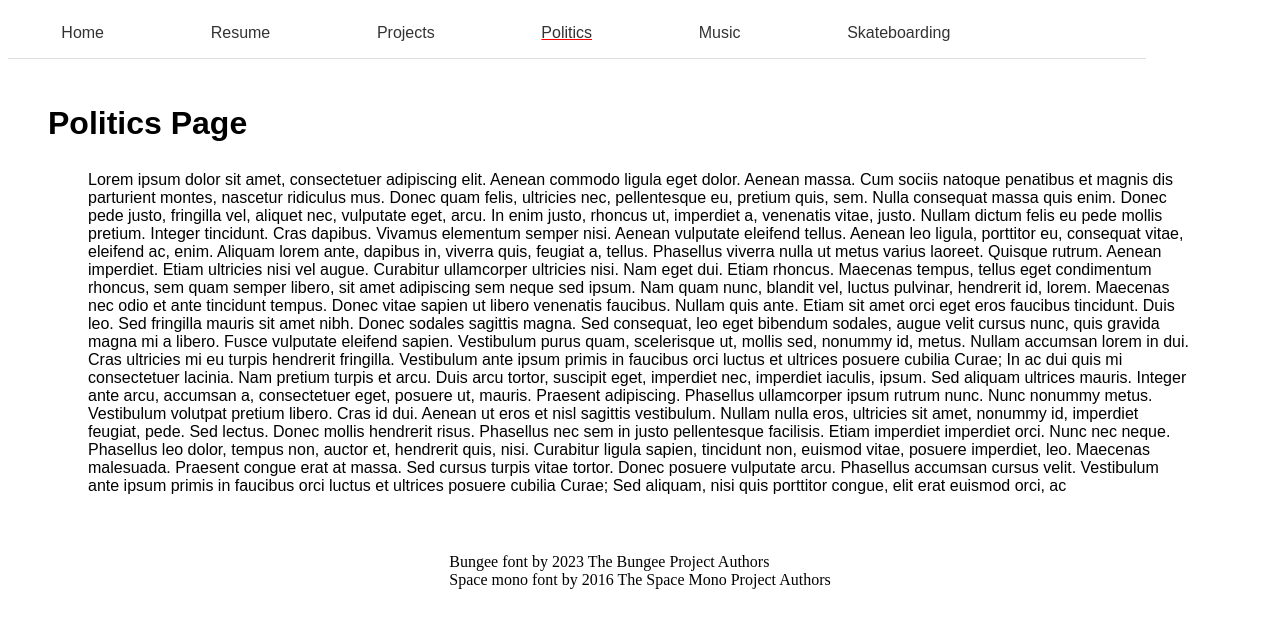
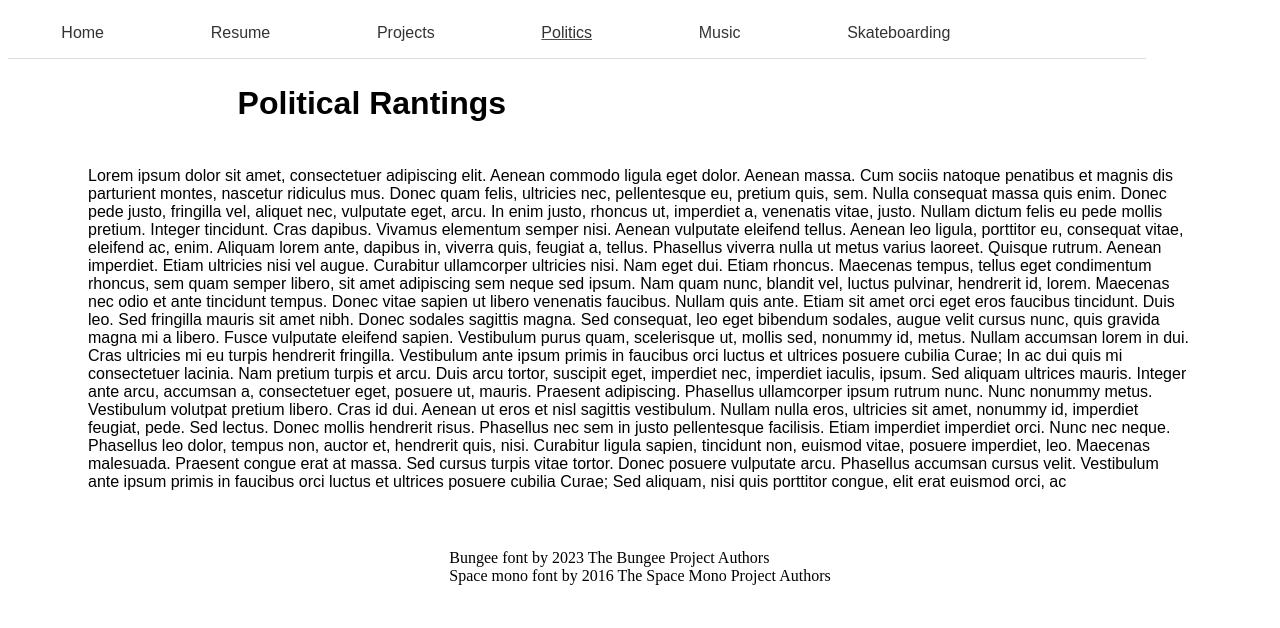
Before and after one commit to mrjackthebriggs/personal-site, a SvelteKit app: page /politics in a window 1280 px wide. Shown: the top 628 px of the page. Built offline with nearby package versions, Linux system fonts and the light colour scheme; a web font is replaced by a local one.

Commit message:
- added images - figuring out archetecture/layouts

```diff
--- a/package.json
+++ b/package.json
@@ -15,6 +15,7 @@
 	},
 	"devDependencies": {
 		"@sveltejs/adapter-auto": "^7.0.0",
+		"@sveltejs/enhanced-img": "^0.10.2",
 		"@sveltejs/kit": "^2.50.2",
 		"@sveltejs/vite-plugin-svelte": "^6.2.4",
 		"prettier": "^3.8.1",
--- a/src/routes/+layout.svelte
+++ b/src/routes/+layout.svelte
@@ -1,6 +1,8 @@
 <script lang="ts">
-	import favicon from '$lib/assets/favicon.svg';
 	import { page, navigating } from '$app/state';
+
+	//image imports
+	import pic1 from '$lib/images/title-pictures/pic1.png';
 
 	let pageWidth = $state(0);
 	const tabs = [
@@ -11,6 +13,11 @@
 		{href:"/music",name:"Music"},
 		{href:"/skateboarding",name:"Skateboarding"}
 	]
+
+	const pageTitle = tabs.find((i) => i?.href === page.url.pathname)?.title
+	let pagePic = tabs.find((i) => i?.href === page.url.pathname)?.pic
+
+
 	const colorTheme = $state({
 
 	});
@@ -19,7 +26,6 @@
 </script>
 
 <svelte:head>
-	<link rel="icon" href={favicon} />
 </svelte:head>
 <svelte:window bind:innerWidth={pageWidth} />
 <style>
@@ -44,9 +50,10 @@
   font-style: normal;
 }
 
-	:global(h1,h2,h3,h4,h5){
+	:global(.title){
 		padding: 5px 40px;
 		font-family:Bungee,Arial, Helvetica, sans-serif;
+		z-index: 2
 	}
 	:global(p,a){
 		padding: 2px 80px;
@@ -79,7 +86,26 @@
 		display: flex;
     justify-content: center;
 	}
+
+  :global(.page-title){
+    display:flex;
+    justify-content:left;
+    align-items: center;
+    margin: 0% 0% 0% 15%;
+  }
+
+  :global(.page-title h1){
+    text-align: left;
+  }
+
+  :global(.page-title img){
+    width: 150px;
+    height: 150px;
+    display: block;
+    padding: 20px 0px;
+  }
 </style>
+
 <nav>
 		<!--need to fix scaling-->
 		{#each tabs as {href,name}}
@@ -91,9 +117,9 @@
 		{/each}
 </nav>
 
-<p></p>
-
-{@render children()}
+<main>
+	{@render children()}
+</main>
 
 <footer>
 	Bungee font by 2023 The Bungee Project Authors
--- a/src/routes/music/+page.svelte
+++ b/src/routes/music/+page.svelte
@@ -1,4 +1,8 @@
-<h1>Music page</h1>
+<div class="page-title">
+  <h1 class="title" style="z-index: 1" >My Music</h1>
+  <!--img alt="" src="" style="display: none;" /-->
+</div>
+
 <p>Lorem ipsum dolor sit amet, consectetuer adipiscing elit. Aenean commodo ligula eget dolor. Aenean massa. Cum sociis natoque penatibus et magnis dis parturient montes, nascetur ridiculus mus. Donec quam felis, ultricies nec, pellentesque eu, pretium quis, sem. Nulla consequat massa quis enim. Donec pede justo, fringilla vel, aliquet nec, vulputate eget, arcu. In enim justo, rhoncus ut, imperdiet a, venenatis vitae, justo. Nullam dictum felis eu pede mollis pretium. Integer tincidunt. Cras dapibus. Vivamus elementum semper nisi. Aenean vulputate eleifend tellus.
 
 Aenean leo ligula, porttitor eu, consequat vitae, eleifend ac, enim. Aliquam lorem ante, dapibus in, viverra quis, feugiat a, tellus. Phasellus viverra nulla ut metus varius laoreet. Quisque rutrum. Aenean imperdiet. Etiam ultricies nisi vel augue. Curabitur ullamcorper ultricies nisi. Nam eget dui. Etiam rhoncus. Maecenas tempus, tellus eget condimentum rhoncus, sem quam semper libero, sit amet adipiscing sem neque sed ipsum. Nam quam nunc, blandit vel, luctus pulvinar, hendrerit id, lorem. Maecenas nec odio et ante tincidunt tempus.
--- a/src/routes/politics/+page.svelte
+++ b/src/routes/politics/+page.svelte
@@ -1,4 +1,7 @@
-<h1>Politics Page</h1>
+<div class="page-title">
+  <h1 class="title" style="z-index: 1" >Political Rantings</h1>
+  <!--img alt="" src="" style="display: none;" /-->
+</div>
 
 <p>Lorem ipsum dolor sit amet, consectetuer adipiscing elit. Aenean commodo ligula eget dolor. Aenean massa. Cum sociis natoque penatibus et magnis dis parturient montes, nascetur ridiculus mus. Donec quam felis, ultricies nec, pellentesque eu, pretium quis, sem. Nulla consequat massa quis enim. Donec pede justo, fringilla vel, aliquet nec, vulputate eget, arcu. In enim justo, rhoncus ut, imperdiet a, venenatis vitae, justo. Nullam dictum felis eu pede mollis pretium. Integer tincidunt. Cras dapibus. Vivamus elementum semper nisi. Aenean vulputate eleifend tellus.
 
--- a/src/routes/projects/+page.svelte
+++ b/src/routes/projects/+page.svelte
@@ -1,4 +1,8 @@
-<h1>Projects</h1>
+<div class="page-title">
+  <h1 class="title" style="z-index: 1" >My Projects</h1>
+  <!--img alt="" src="" style="display: none;" /-->
+</div>
+
 <p>Lorem ipsum dolor sit amet, consectetuer adipiscing elit. Aenean commodo ligula eget dolor. Aenean massa. Cum sociis natoque penatibus et magnis dis parturient montes, nascetur ridiculus mus. Donec quam felis, ultricies nec, pellentesque eu, pretium quis, sem. Nulla consequat massa quis enim. Donec pede justo, fringilla vel, aliquet nec, vulputate eget, arcu. In enim justo, rhoncus ut, imperdiet a, venenatis vitae, justo. Nullam dictum felis eu pede mollis pretium. Integer tincidunt. Cras dapibus. Vivamus elementum semper nisi. Aenean vulputate eleifend tellus.
 
 Aenean leo ligula, porttitor eu, consequat vitae, eleifend ac, enim. Aliquam lorem ante, dapibus in, viverra quis, feugiat a, tellus. Phasellus viverra nulla ut metus varius laoreet. Quisque rutrum. Aenean imperdiet. Etiam ultricies nisi vel augue. Curabitur ullamcorper ultricies nisi. Nam eget dui. Etiam rhoncus. Maecenas tempus, tellus eget condimentum rhoncus, sem quam semper libero, sit amet adipiscing sem neque sed ipsum. Nam quam nunc, blandit vel, luctus pulvinar, hendrerit id, lorem. Maecenas nec odio et ante tincidunt tempus.
--- a/vite.config.ts
+++ b/vite.config.ts
@@ -1,5 +1,12 @@
 import devtoolsJson from 'vite-plugin-devtools-json';
 import { sveltekit } from '@sveltejs/kit/vite';
+import { enhancedImages } from '@sveltejs/enhanced-img';
 import { defineConfig } from 'vite';
 
-export default defineConfig({ plugins: [sveltekit(), devtoolsJson()] });
+export default defineConfig({
+  plugins: [
+    enhancedImages(),
+    sveltekit(),
+    devtoolsJson(),
+  ]
+});
```
Also changed, not shown: src/routes/+page.svelte (+13 -5 lines), src/routes/resume/+page.svelte (+6 -1 lines), src/routes/skateboarding/+page.svelte (+9 -1 lines), src/lib/assets/favicon.svg (deleted), 1 other file (tests, documents, lock files or other folders).
